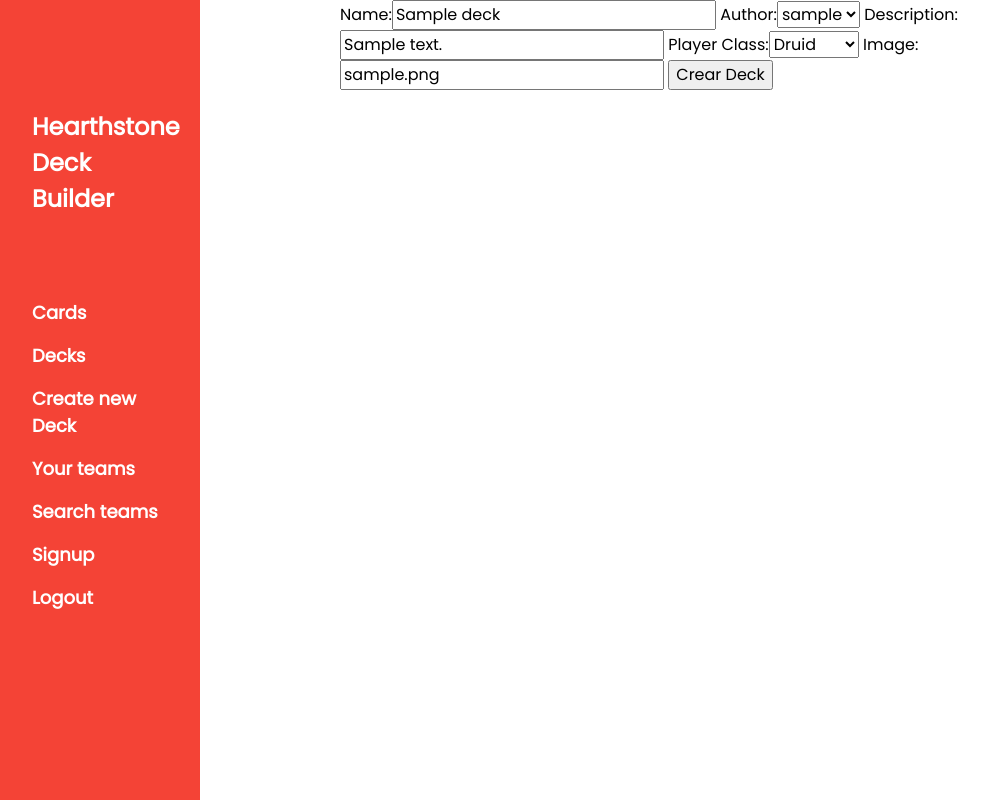
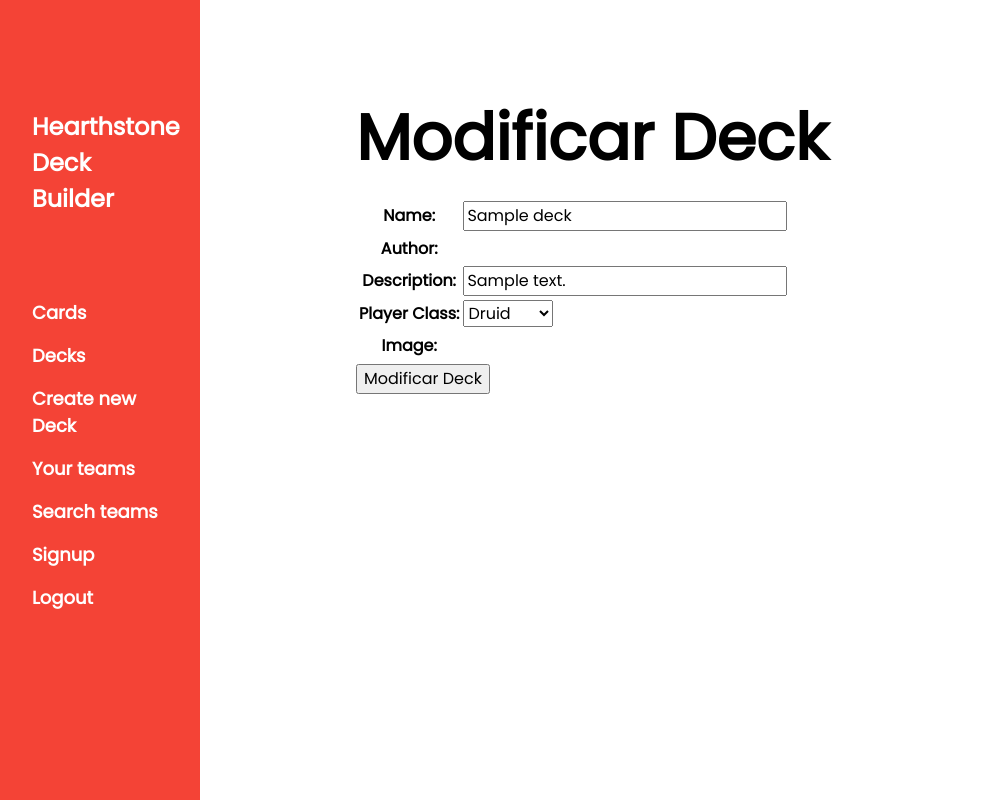
Before and after one commit to viloc98/HearthstoneDT, a Django app: page /HSDT/deck_modify/1/ in a window 1280 px wide. Shown: the whole page, without its empty margins (0-989 px from the left). Run offline with Django 3.2, Linux system fonts and the light colour scheme; a user stored in the database is signed in; tables that the repository leaves empty hold one stand-in row (values such as "Sample post").

Commit message:
Deck form and modify fixed, template forr cards in deck created and list of cards in deck detail (needs fixing a bit)

```diff
--- a/HSDT/urls.py
+++ b/HSDT/urls.py
@@ -27,9 +27,11 @@
     url(r'join_team/(?P<user>\d*)/(?P<team>\d*)/', views.join_team, name='join_team'),
     url(r'leave_team/(?P<user>\d*)/(?P<team>\d*)', views.leave_team, name='leave_team'),
 
+    url(r'team_profile/(?P<team>\d*)/', views.team_profile, name='team_profile'),
     url(r'^deck_detail/', views.deck_detail, name='deck_detail'),
     url(r'^deck_erase/(?P<pk>\w+)/', views.deck_erase, name='deck_erase'),
     url(r'^save_modifications/', views.save_modifications, name='save_modifications'),
     url(r'^deck_modify/(?P<pk>\w+)/', views.deck_modify, name='deck_modify'),
+    #url(r'^cards_in_deck(?P<deck>\w+)/', views.card_in_deck, name='card_in_deck'),
 
 ]
--- a/HSDT/views.py
+++ b/HSDT/views.py
@@ -9,8 +9,9 @@
 from django.contrib.auth.decorators import login_required
 from django.views.generic import ListView
 
+from HSDT import forms
 from HSDT.forms import DeckForm
-from HSDT.models import Card, Deck, Team, PlayerInTeam
+from HSDT.models import *
 
 
 def index(request):
@@ -93,7 +94,7 @@
 
 
 def card_detail(request, pk):
-    card ={}
+    card = {}
     card['card'] = Card.objects.filter(cardID=pk)
     return render(request, 'card_detail.html', context=card)
 
@@ -106,16 +107,26 @@
     def get_context_data(self, **kwargs):
         context = super(ViewWitchwoodCards, self).get_context_data(**kwargs)
         context['title'] = 'The Witchwood'
-        context['druid'] = Card.objects.all().filter(playerClass__exact="Druid", cardSet__exact="The Witchwood").order_by('cost')
-        context['hunter'] = Card.objects.all().filter(playerClass__exact="Hunter", cardSet__exact="The Witchwood").order_by('cost')
-        context['mage'] = Card.objects.all().filter(playerClass__exact="Mage", cardSet__exact="The Witchwood").order_by('cost')
-        context['priest'] = Card.objects.all().filter(playerClass__exact="Priest", cardSet__exact="The Witchwood").order_by('cost')
-        context['paladin'] = Card.objects.all().filter(playerClass__exact="Paladin", cardSet__exact="The Witchwood").order_by('cost')
-        context['rogue'] = Card.objects.all().filter(playerClass__exact="Rogue", cardSet__exact="The Witchwood").order_by('cost')
-        context['shaman'] = Card.objects.all().filter(playerClass__exact="Shaman", cardSet__exact="The Witchwood").order_by('cost')
-        context['warlock'] = Card.objects.all().filter(playerClass__exact="Warlock", cardSet__exact="The Witchwood").order_by('cost')
-        context['warrior'] = Card.objects.all().filter(playerClass__exact="Warrior", cardSet__exact="The Witchwood").order_by('cost')
-        context['neutral'] = Card.objects.all().filter(playerClass__exact="Neutral", cardSet__exact="The Witchwood").order_by('cost')
+        context['druid'] = Card.objects.all().filter(playerClass__exact="Druid",
+                                                     cardSet__exact="The Witchwood").order_by('cost')
+        context['hunter'] = Card.objects.all().filter(playerClass__exact="Hunter",
+                                                      cardSet__exact="The Witchwood").order_by('cost')
+        context['mage'] = Card.objects.all().filter(playerClass__exact="Mage", cardSet__exact="The Witchwood").order_by(
+            'cost')
+        context['priest'] = Card.objects.all().filter(playerClass__exact="Priest",
+                                                      cardSet__exact="The Witchwood").order_by('cost')
+        context['paladin'] = Card.objects.all().filter(playerClass__exact="Paladin",
+                                                       cardSet__exact="The Witchwood").order_by('cost')
+        context['rogue'] = Card.objects.all().filter(playerClass__exact="Rogue",
+                                                     cardSet__exact="The Witchwood").order_by('cost')
+        context['shaman'] = Card.objects.all().filter(playerClass__exact="Shaman",
+                                                      cardSet__exact="The Witchwood").order_by('cost')
+        context['warlock'] = Card.objects.all().filter(playerClass__exact="Warlock",
+                                                       cardSet__exact="The Witchwood").order_by('cost')
+        context['warrior'] = Card.objects.all().filter(playerClass__exact="Warrior",
+                                                       cardSet__exact="The Witchwood").order_by('cost')
+        context['neutral'] = Card.objects.all().filter(playerClass__exact="Neutral",
+                                                       cardSet__exact="The Witchwood").order_by('cost')
         return context
 
     def get_queryset(self):
@@ -130,16 +141,26 @@
     def get_context_data(self, **kwargs):
         context = super(ViewBoomsdayCards, self).get_context_data(**kwargs)
         context['title'] = 'The Boomsday Project'
-        context['druid'] = Card.objects.all().filter(playerClass__exact="Druid", cardSet__exact="The Boomsday Project").order_by('cost')
-        context['hunter'] = Card.objects.all().filter(playerClass__exact="Hunter", cardSet__exact="The Boomsday Project").order_by('cost')
-        context['mage'] = Card.objects.all().filter(playerClass__exact="Mage", cardSet__exact="The Boomsday Project").order_by('cost')
-        context['priest'] = Card.objects.all().filter(playerClass__exact="Priest", cardSet__exact="The Boomsday Project").order_by('cost')
-        context['paladin'] = Card.objects.all().filter(playerClass__exact="Paladin", cardSet__exact="The Boomsday Project").order_by('cost')
-        context['rogue'] = Card.objects.all().filter(playerClass__exact="Rogue", cardSet__exact="The Boomsday Project").order_by('cost')
-        context['shaman'] = Card.objects.all().filter(playerClass__exact="Shaman", cardSet__exact="The Boomsday Project").order_by('cost')
-        context['warlock'] = Card.objects.all().filter(playerClass__exact="Warlock", cardSet__exact="The Boomsday Project").order_by('cost')
-        context['warrior'] = Card.objects.all().filter(playerClass__exact="Warrior", cardSet__exact="The Boomsday Project").order_by('cost')
-        context['neutral'] = Card.objects.all().filter(playerClass__exact="Neutral", cardSet__exact="The Boomsday Project").order_by('cost')
+        context['druid'] = Card.objects.all().filter(playerClass__exact="Druid",
+                                                     cardSet__exact="The Boomsday Project").order_by('cost')
+        context['hunter'] = Card.objects.all().filter(playerClass__exact="Hunter",
+                                                      cardSet__exact="The Boomsday Project").order_by('cost')
+        context['mage'] = Card.objects.all().filter(playerClass__exact="Mage",
+                                                    cardSet__exact="The Boomsday Project").order_by('cost')
+        context['priest'] = Card.objects.all().filter(playerClass__exact="Priest",
+                                                      cardSet__exact="The Boomsday Project").order_by('cost')
+        context['paladin'] = Card.objects.all().filter(playerClass__exact="Paladin",
+                                                       cardSet__exact="The Boomsday Project").order_by('cost')
+        context['rogue'] = Card.objects.all().filter(playerClass__exact="Rogue",
+                                                     cardSet__exact="The Boomsday Project").order_by('cost')
+        context['shaman'] = Card.objects.all().filter(playerClass__exact="Shaman",
+                                                      cardSet__exact="The Boomsday Project").order_by('cost')
+        context['warlock'] = Card.objects.all().filter(playerClass__exact="Warlock",
+                                                       cardSet__exact="The Boomsday Project").order_by('cost')
+        context['warrior'] = Card.objects.all().filter(playerClass__exact="Warrior",
+                                                       cardSet__exact="The Boomsday Project").order_by('cost')
+        context['neutral'] = Card.objects.all().filter(playerClass__exact="Neutral",
+                                                       cardSet__exact="The Boomsday Project").order_by('cost')
         return context
 
     def get_queryset(self):
@@ -149,7 +170,9 @@
 @login_required(login_url='/HSDT/accounts/login')
 def deck_detail(request, pk):
     deck_data = Deck.objects.get(id=pk)
-    return render(request, 'deck_detail.html', {'deck_name': deck_data.name, 'deck_description': deck_data.description, 'deck_image': deck_data.image})
+    crds = Card.objects.filter(cardindeck__deck=pk).order_by('cost', 'name')
+    return render(request, 'deck_detail.html', {'deck_name': deck_data.name, 'deck_description': deck_data.description,
+                                                'deck_image': deck_data.image, 'cards': crds})
 
 
 @login_required(login_url='/HSDT/accounts/login')
@@ -157,10 +180,12 @@
     deck_data = Deck.objects.get(id=pk).delete()
     return redirect('HSDT:decks')
 
+
 @login_required(login_url='/HSDT/accounts/login')
 def deck_modify(request, pk):
     deck_data = Deck.objects.get(id=pk)
-    data = {'name': deck_data.name, 'image': deck_data.image, 'description': deck_data.description, 'playerClass': deck_data.playerClass}
+    data = {'name': deck_data.name, 'image': deck_data.image, 'description': deck_data.description,
+            'playerClass': deck_data.playerClass}
     form = DeckForm(initial=data)
 
     return render(request, "deck_modify_form.html", {'form': form})
@@ -174,16 +199,16 @@
         return redirect('HSDT:decks')
 
 
-
 @login_required(login_url='/HSDT/accounts/login')
 def create_deck(request):
     return render(request, 'create_deck.html')
 
 
 def deck_name(request, image, clase):
-        data = {'image': image, 'playerClass': clase, 'author': request.user}
-        form = DeckForm(initial=data)
-        return render(request, "deck_form.html", {'form': form})
+    data = {'image': image, 'playerClass': clase, 'author': request.user}
+    cards = Card.objects.filter
+    form = DeckForm(initial=data)
+    return render(request, "deck_form.html", {'form': form})
 
 
 def save_deck(request):
@@ -191,7 +216,9 @@
     if form.is_valid():
         model_instance = form.save(commit=False)
         model_instance.save()
-        return redirect('HSDT:decks')
+        deck_name = form.cleaned_data.get('name')
+        deck = Deck.objects.get(name=deck_name, author=request.user)
+        return render(request, 'cards_in_deck.html', {'deck': deck})
 
 
 @login_required(login_url='/HSDT/accounts/login')
@@ -199,7 +226,7 @@
     team = {}
     search = request.GET.get('q')
     if search:
-        query =Team.objects.filter(name__contains=search)
+        query = Team.objects.filter(name__contains=search)
     else:
         query = Team.objects.filter(name__contains="")
     if query:
@@ -210,11 +237,11 @@
 @login_required(login_url='/HSDT/accounts/login')
 def my_teams(request, user):
     team = {}
-    search =request.GET.get('q')
+    search = request.GET.get('q')
     if search:
         query = Team.objects.filter(playerinteam__user__username__iexact=user, name__contains=search)
     else:
-        query=Team.objects.filter(playerinteam__user__username__iexact=user, name__contains="")
+        query = Team.objects.filter(playerinteam__user__username__iexact=user, name__contains="")
     if query:
         team['query'] = query
     return render(request, 'my_teams.html', context=team)
@@ -235,7 +262,8 @@
 @login_required(login_url='/HSDT/accounts/login')
 def leave_team(request, user, team):
     if PlayerInTeam.objects.filter(team__playerinteam__user_id=user, user__playerinteam__team_id=team):
-        PlayerInTeam.delete(PlayerInTeam.objects.get(team__playerinteam__user_id=user, user__playerinteam__team_id=team))
+        PlayerInTeam.delete(
+            PlayerInTeam.objects.get(team__playerinteam__user_id=user, user__playerinteam__team_id=team))
     return team_profile(request, user, team)
 
 
--- /dev/null
+++ b/templates/cards_in_deck.html
@@ -0,0 +1,4 @@
+{% extends 'blank_template.html' %}
+{% block content %}
+
+{% endblock %}
--- a/templates/deck_modify_form.html
+++ b/templates/deck_modify_form.html
@@ -1,8 +1,19 @@
 {% extends 'blank_template.html' %}
 {% block content %}
-    <form class = "deck-form" action="{%url 'HSDT:save_modifications'  %}" method="post">
-    {% csrf_token %}
-    {{ form}}
-    <input type="submit" value="Crear Deck"/>
-    </form>
+    <div class="w3-container" style="margin-top:80px" id="expansions div">
+        <h1 class="w3-jumbo"><b>Modificar Deck</b></h1>
+         <form class = "deck-form" action="{%url 'HSDT:save_modifications'  %}" method="post">
+        {% csrf_token %}
+            <table>
+                <tr>
+                    {{ form }}
+                </tr>
+            </table>
+        <input type="submit" value="Modificar Deck"/>
+        </form>
+    </div>
+    <script language="JavaScript">
+        document.getElementById("id_image").style.visibility = "hidden";
+        document.getElementById("id_author").style.visibility = "hidden";
+    </script>
 {% endblock %}
```
Also changed, not shown: templates/deck_detail.html (+8 -14 lines), templates/deck_form.html (+13 -5 lines).
